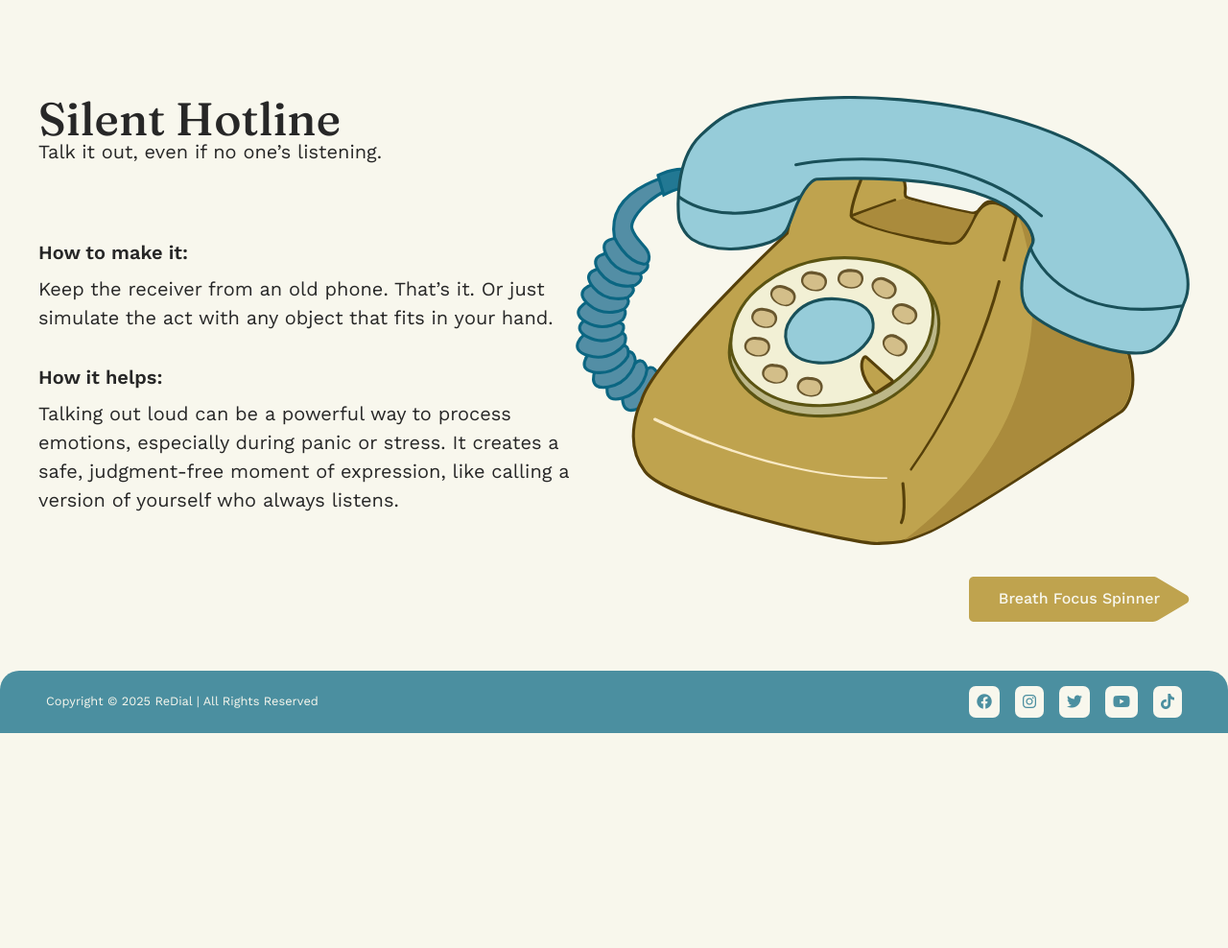
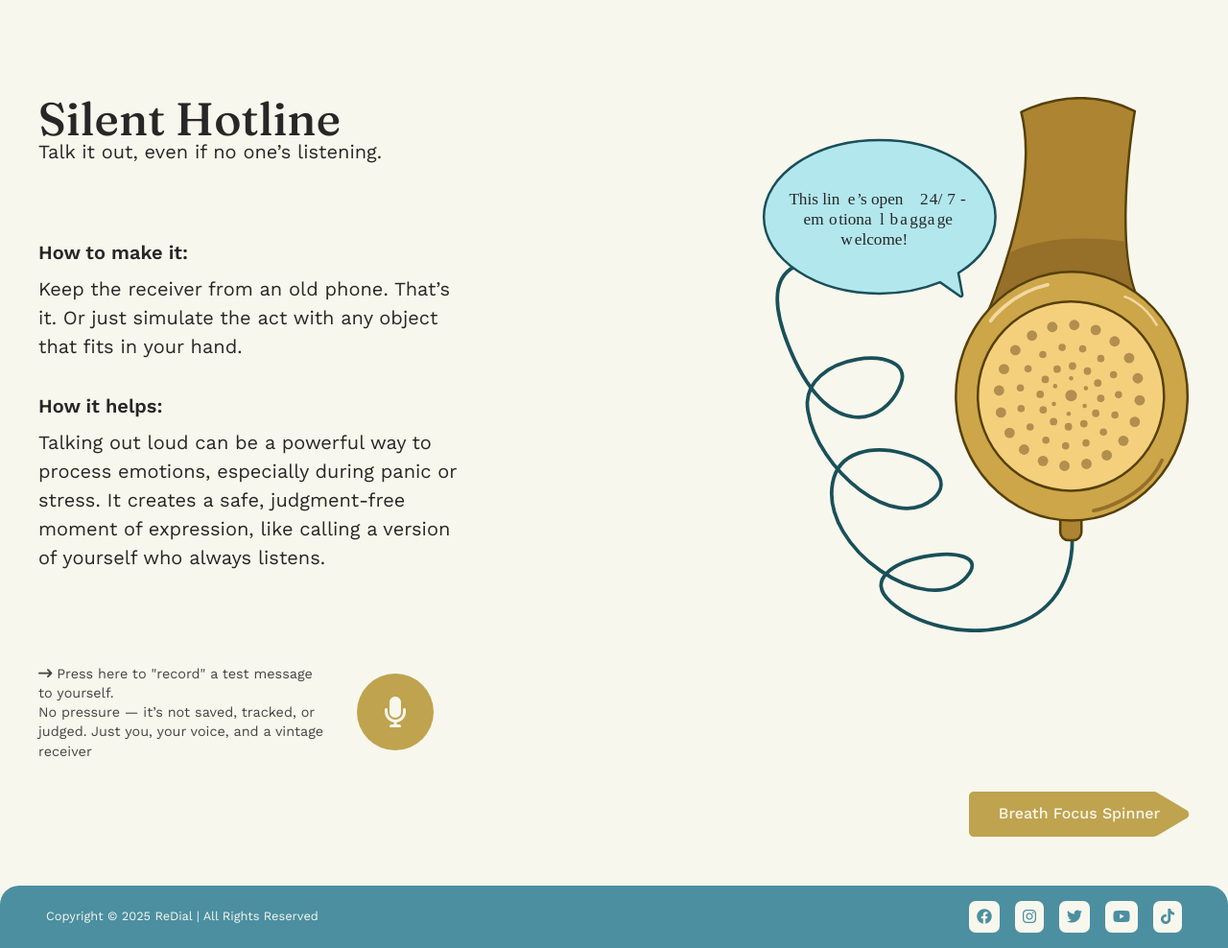
Before and after one commit to gagatkaa/re-dial, a PHP site: template view/content/idea1.php in a window 1280 px wide. Shown: the part 91-1079 px from the top of the page at 96% size. Before the commit the page ends 855 px from the top, so only its background shows below. Run offline with PHP 8.4, Linux system fonts and the light colour scheme; the template is opened without the code that fills it, so the values that code supplies are empty.

Commit message:
js error fixes, idea1 page done

```diff
--- a/css/style.css
+++ b/css/style.css
@@ -164,6 +164,42 @@ main {
   color: var(--main-bg);
   transform: translateY(-2px);
 }
+.CTA__button--round {
+  display: inline-flex;
+  align-items: center;
+  justify-content: center;
+  align-self: center;
+
+  min-width: 5rem;
+  min-height: 5rem;
+
+  background-color: var(--gold);
+  color: var(--main-bg);
+
+  border: none;
+  border-radius: 50%;
+  transition: background-color 0.3s ease, transform 0.2s ease;
+
+  cursor: pointer;
+}
+.CTA__button--round:hover {
+  background-color: var(--dark-blue);
+  transform: translateY(-2px);
+}
+.idea__action {
+  display: flex;
+  align-items: center;
+  gap: 2rem;
+  margin-top: 1rem;
+}
+
+.idea__tooltip {
+  font-size: 0.9rem;
+  color: var(--text-muted, #444);
+  max-width: 300px;
+  line-height: 1.4;
+}
+
 .text-underline {
   text-decoration: underline;
   text-decoration-thickness: 0.1rem; /* or try 0.05em */
@@ -465,6 +501,7 @@ h3 {
 .idea1 {
   background-image: url("../assets/phone_reciever.svg");
 }
+
 .idea2 {
   background-image: url("../assets/rotary_dial.svg");
   background-position: 50% 20%;
@@ -513,16 +550,19 @@ h3 {
 .idea {
   display: flex;
   flex-direction: row;
+  width: 100%;
+  justify-content: space-between;
 }
 .idea__info {
   display: flex;
   flex-direction: column;
   align-items: flex-start;
   gap: 5rem;
+  width: 35vw;
 }
 .idea__image {
-  width: 50vw;
-  height: auto;
+  height: 70vh;
+  width: auto;
   object-fit: contain;
 }
 .idea__header > h2 {
@@ -534,7 +574,7 @@ h3 {
 .idea__content {
   display: flex;
   flex-direction: column;
-  align-items: flex-start;
+  align-items: center;
   text-align: left;
   align-self: flex-start;
   padding-bottom: 3rem;
@@ -729,6 +769,7 @@ h3 {
   display: flex;
   flex-direction: column;
   gap: 1rem;
+  position: relative;
 }
 label,
 legend {
@@ -911,6 +952,10 @@ input[list] {
   z-index: 10;
   width: 30vw;
   display: none;
+  position: absolute;
+  top: 100%;
+  left: 0;
+  width: 100%;
 }
 
 .custom-suggestions li {
--- /dev/null
+++ b/js/mic.js
@@ -0,0 +1,80 @@
+function startMicVisualizer() {
+  const canvas = document.getElementById("micBars");
+  const ctx = canvas.getContext("2d");
+
+  navigator.mediaDevices
+    .getUserMedia({ audio: true })
+    .then((stream) => {
+      const audioCtx = new (window.AudioContext || window.webkitAudioContext)();
+      const source = audioCtx.createMediaStreamSource(stream);
+      const analyser = audioCtx.createAnalyser();
+      analyser.fftSize = 256;
+      const dataArray = new Uint8Array(analyser.fftSize);
+
+      source.connect(analyser);
+
+      if (!CanvasRenderingContext2D.prototype.roundRect) {
+        CanvasRenderingContext2D.prototype.roundRect = function (
+          x,
+          y,
+          width,
+          height,
+          radius
+        ) {
+          this.beginPath();
+          this.moveTo(x + radius, y);
+          this.lineTo(x + width - radius, y);
+          this.quadraticCurveTo(x + width, y, x + width, y + radius);
+          this.lineTo(x + width, y + height - radius);
+          this.quadraticCurveTo(
+            x + width,
+            y + height,
+            x + width - radius,
+            y + height
+          );
+          this.lineTo(x + radius, y + height);
+          this.quadraticCurveTo(x, y + height, x, y + height - radius);
+          this.lineTo(x, y + radius);
+          this.quadraticCurveTo(x, y, x + radius, y);
+          this.closePath();
+        };
+      }
+
+      function draw() {
+        requestAnimationFrame(draw);
+        analyser.getByteTimeDomainData(dataArray);
+
+        let sum = 0;
+        for (let i = 0; i < dataArray.length; i++) {
+          const val = (dataArray[i] - 128) / 128;
+          sum += val * val;
+        }
+        const volume = Math.sqrt(sum / dataArray.length);
+
+        ctx.clearRect(0, 0, canvas.width, canvas.height);
+
+        const barCount = 20;
+        const spacing = 5;
+        const barWidth = (canvas.width - spacing * (barCount - 1)) / barCount;
+
+        for (let i = 0; i < barCount; i++) {
+          const fluctuation = Math.sin(i + performance.now() / 200) * 0.5 + 0.5;
+          const height = 20 + volume * 150 * fluctuation;
+          const x = i * (barWidth + spacing);
+          const y = canvas.height / 2 - height / 2;
+
+          ctx.beginPath();
+          ctx.roundRect(x, y, barWidth, height, 5);
+          ctx.fillStyle = "#bfa34e";
+          ctx.fill();
+        }
+      }
+
+      draw();
+    })
+    .catch((err) => {
+      alert("Microphone access is required to run this visualizer.");
+      console.error(err);
+    });
+}
+init();
--- a/js/script.js
+++ b/js/script.js
@@ -98,7 +98,7 @@ if (input) {
 }
 
 document.addEventListener("click", (e) => {
-  if (!e.target.closest(".field")) {
+  if (!e.target.closest(".field") && suggestionBox) {
     suggestionBox.style.display = "none";
   }
 });
@@ -111,18 +111,48 @@ const isHomePage =
   window.location.href.includes("page=home") ||
   window.location.href.endsWith("index.php");
 
-if (isHomePage) {
+if (isHomePage && popup) {
   setTimeout(() => {
     popup.classList.remove("hidden");
   }, 2000);
 }
 
-closeBtn.addEventListener("click", () => {
-  popup.classList.add("hidden");
-});
+if (closeBtn && popup) {
+  closeBtn.addEventListener("click", () => {
+    popup.classList.add("hidden");
+  });
+}
 
 const isFormPage =
   window.location.href.includes("page=form") ||
   window.location.href.endsWith("index.php");
 
+const openMicBtn = document.getElementById("openMicPopup");
+const micPopup = document.getElementById("micPopup");
+const closeMicBtn = document.getElementById("closeMicPopup");
+
+if (openMicBtn && micPopup && closeMicBtn) {
+  openMicBtn.addEventListener("click", () => {
+    micPopup.classList.remove("hidden");
+    startMicVisualizer(); // init visualizer only when popup is opened
+  });
+
+  closeMicBtn.addEventListener("click", () => {
+    micPopup.classList.add("hidden");
+
+    // Add humorous message once
+    const tooltip = document.querySelector(".idea__action");
+    if (tooltip && !tooltip.dataset.updated) {
+      const followUp = document.createElement("p");
+      followUp.textContent =
+        "See? That wasn’t so bad. You should talk to yourself more often.";
+      followUp.style.fontStyle = "italic";
+      followUp.style.lineHeight = "1.5rem";
+      followUp.style.color = "#0b6682";
+      tooltip.appendChild(followUp);
+      tooltip.dataset.updated = "true"; // prevent duplicate insertions
+    }
+  });
+}
+
 init();
--- a/js/validate.js
+++ b/js/validate.js
@@ -11,7 +11,7 @@
   const handleInputField = (e) => {
     const $input = e.currentTarget;
     const $error = $input.parentElement.querySelector(`.error`);
-    if ($input.checkValidity()) {
+    if ($error && $input.checkValidity()) {
       $error.textContent = ``;
     }
   };
@@ -82,6 +82,7 @@
       $input.addEventListener(`input`, handleInputField);
     });
   };
-
-  init();
+  if (window.location.href.includes("page=form")) {
+    init();
+  }
 }
--- a/view/content/form.php
+++ b/view/content/form.php
@@ -80,7 +80,7 @@ if (!empty($errors)) {
             </span>
         </label>
         <input type="text" id="impact" name="impact" required class="input" placeholder="Start typing..."
-            autocomplete="off" class="input" />
+            autocomplete="off" />
         <ul class="custom-suggestions" id="suggestionBox"></ul>
         <span class="error"><?php if (!empty($errors['impact']))
             echo $errors['impact']; ?></span>
--- a/view/content/idea1.php
+++ b/view/content/idea1.php
@@ -23,8 +23,18 @@
 
                 </p>
             </div>
+            <div class="idea__action">
+                <span class="idea__tooltip">
+                    <i class="fa-solid fa-arrow-right-long"></i> Press here to <strong>"record"</strong> a test message
+                    to yourself.<br>
+                    No pressure — it’s not saved, tracked, or judged. Just you, your voice, and a vintage receiver
+                </span>
+                <a class="CTA__button--round" id="openMicPopup">
+                    <i class="fa-solid fa-microphone fa-2x"></i>
+                </a>
+            </div>
         </div>
-        <img class="idea__image" src="assets/intro_phone.svg" alt="Breath Focus Spinner">
+        <img class="idea__image" src="assets/idea1.svg" alt="Breath Focus Spinner">
     </article>
     <div class="navigation__button">
         <a href="index.php?page=idea2" class="arrow-button-svg">
@@ -36,4 +46,17 @@
             <span class="arrow-label">Breath Focus Spinner</span>
         </a>
     </div>
+    <div class="popup hidden" id="micPopup">
+        <div class="popup__content">
+            <button class="popup__close" id="closeMicPopup">&times;</button>
+            <h2>Send a Self Message</h2>
+            <canvas id="micBars" width="400" height="120"></canvas>
+            <div class="popup__text">
+                <p class="bold-text">Talk to yourself — no pressure.</p>
+                <p>Nothing’s recorded or saved. Just you, your voice, and the visual response.</p>
+            </div>
+        </div>
+    </div>
+
+
 </section>
--- a/view/layout.php
+++ b/view/layout.php
@@ -102,6 +102,7 @@ $currentPage = in_array($_GET['page'] ?? '', $allowedPages) ? $_GET['page'] : 'h
         </div>
     </footer>
     <script src="js/script.js"></script>
+    <script src="js/mic.js"></script>
     <script src="js/validate.js"></script>
 </body>
 
```
Also changed, not shown: assets/idea1.svg (added).
